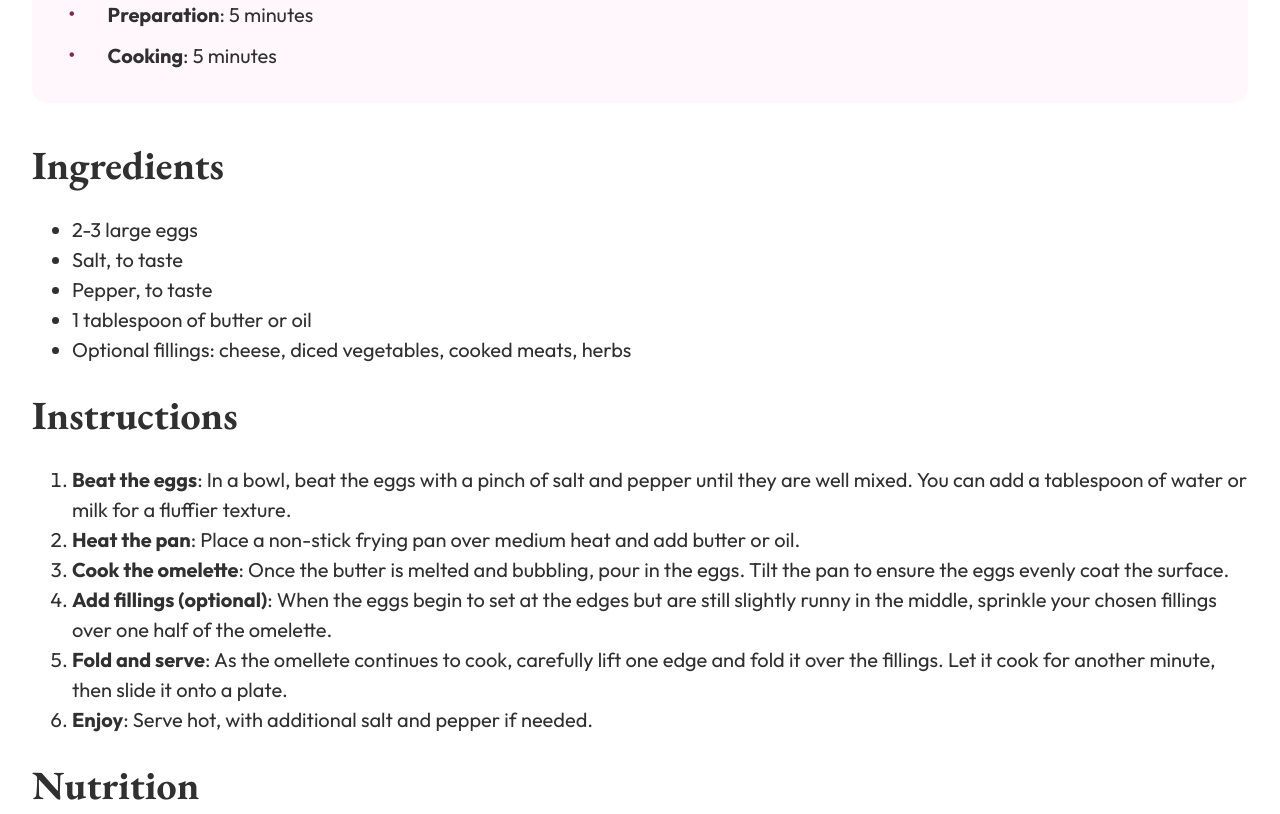
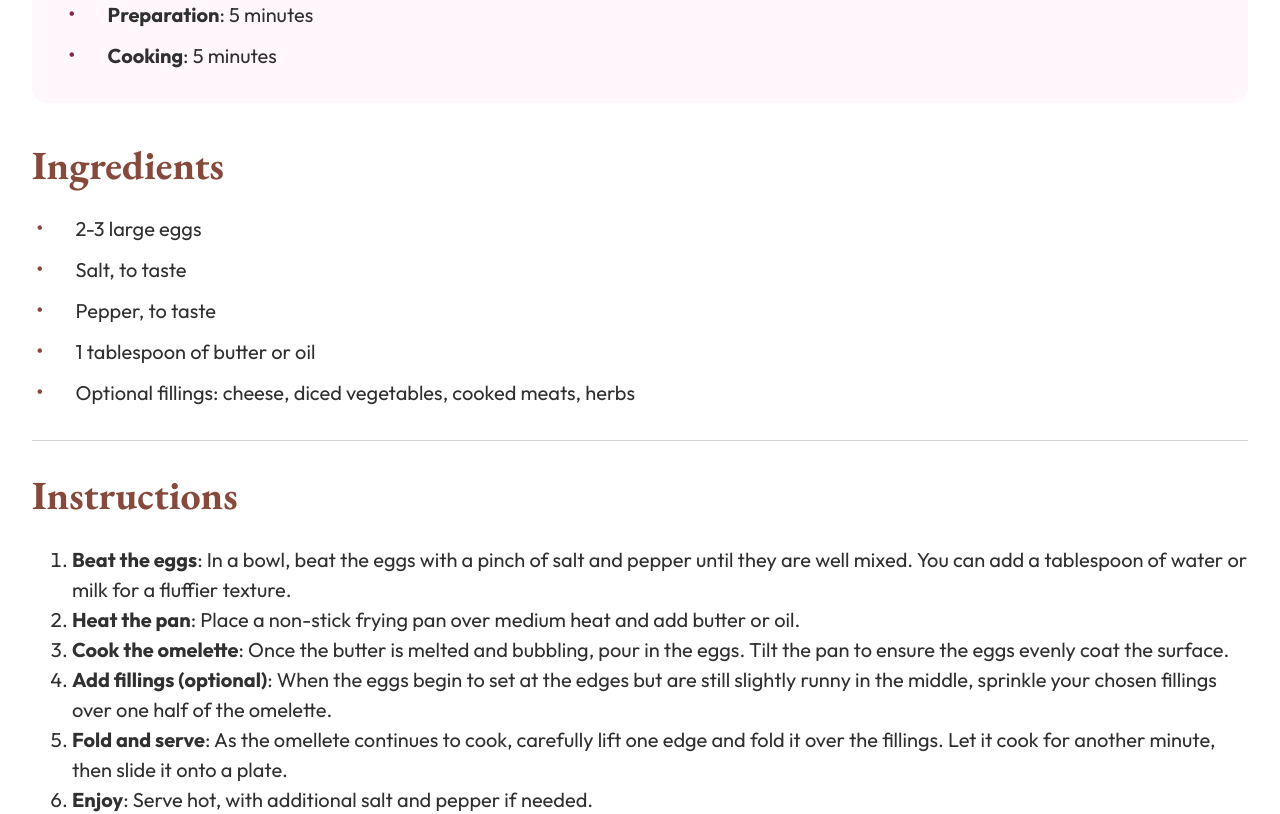
Before and after one commit to dorothyle/recipe-page-hub, a React (Vite) app: page / in a window 1280 px wide. Shown: the part 920-1734 px from the top of the page. Built offline with nearby package versions, Linux system fonts and the light colour scheme; a web font is replaced by a local one.

Commit message:
add styling to instructions section

```diff
--- a/src/RecipePage.css
+++ b/src/RecipePage.css
@@ -103,3 +103,37 @@
     margin-left: -1rem;
     margin-bottom: -1rem;
 }
+
+.recipePage h2 {
+    color: #86493c;
+    margin: 0;
+    padding: 0;
+    margin-bottom: 1rem;
+}
+
+.ingredients ul {
+    list-style: none;
+    padding: 0;
+    margin: 0;
+}
+
+.ingredients li {
+    padding-left: 1em;
+    margin-bottom: 0.5rem;
+}
+
+.ingredients li::before {
+    content: "•";
+    color: #86493c;
+    font-size: 23px;
+    display: inline-block;
+    margin-right: 2rem;
+    margin-left: -1rem;
+    margin-bottom: -1rem;
+}
+
+.ingredients, .instructions, .nutrition {
+    border-bottom: 1px solid lightgray;
+    padding-bottom: 1.5rem;
+    margin-bottom: 1.5rem;
+}
```
